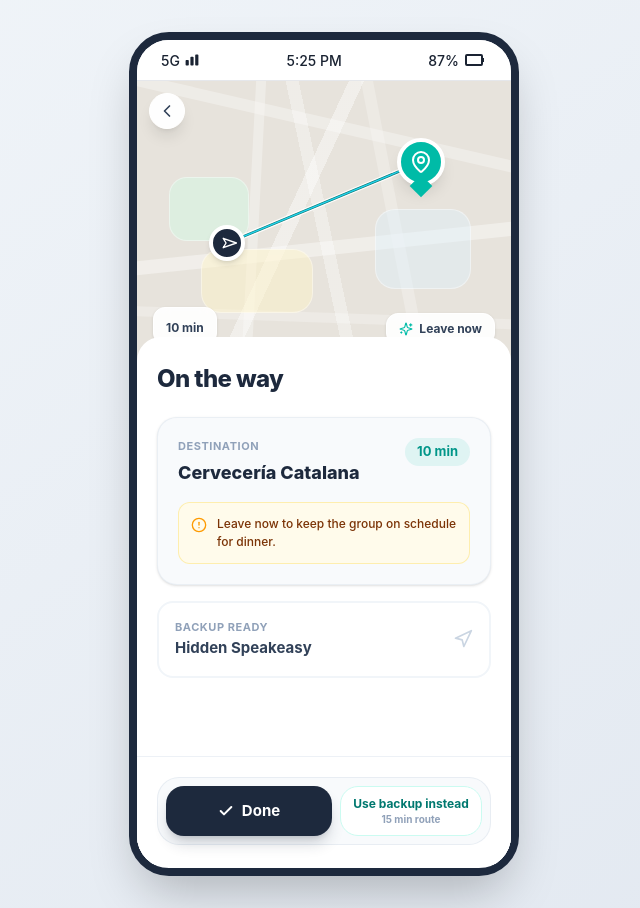
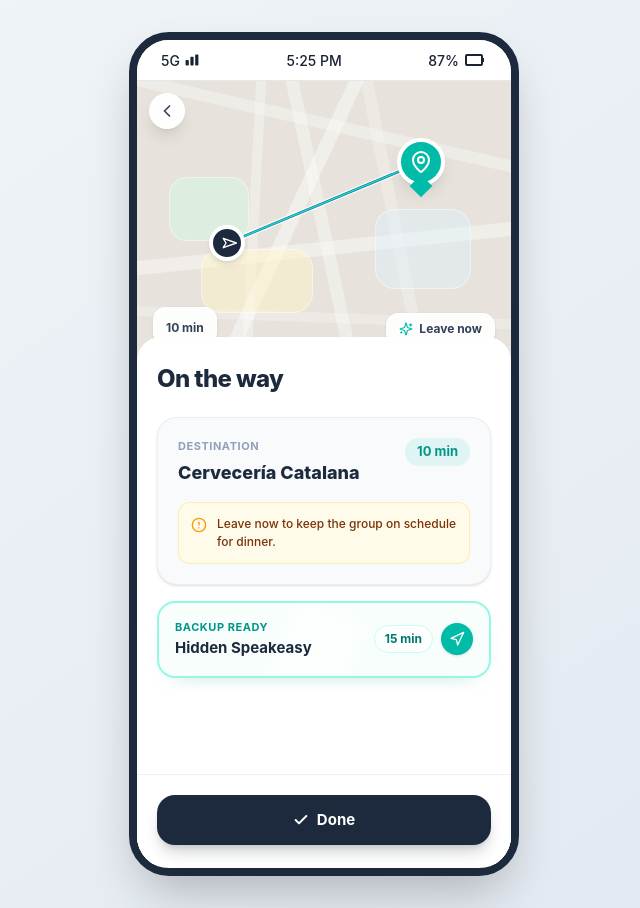
Before and after one commit to TuanDangNguyen2003/Interaction-Design-Proto-App, a React (Vite) app: page /#/group/barcelona-directions in a window 1280 px wide. Shown: the whole page, without its empty margins (316-956 px from the left). Built offline with nearby package versions, Linux system fonts and the light colour scheme.

Commit message:
stable version

```diff
--- a/src/app/screens/group/BarcelonaBackupSelectionScreen.tsx
+++ b/src/app/screens/group/BarcelonaBackupSelectionScreen.tsx
@@ -74,14 +74,18 @@
           Save backup
         </button>
         <button
-          onClick={() => navigate('/group/barcelona-confirmation')}
-          className="w-full bg-white border border-slate-200 text-slate-700 rounded-2xl py-3.5 font-bold text-[15px] hover:bg-slate-50 transition-all active:scale-[0.98]"
+          type="button"
+          disabled
+          aria-disabled="true"
+          className="w-full bg-white border border-slate-200 text-slate-700 rounded-2xl py-3.5 font-bold text-[15px] cursor-default"
         >
           Skip backup
         </button>
         <button
-          onClick={() => navigate('/group/barcelona-board')}
-          className="w-full text-slate-500 text-[14px] font-bold hover:text-slate-800 transition-colors py-1.5"
+          type="button"
+          disabled
+          aria-disabled="true"
+          className="w-full text-slate-500 text-[14px] font-bold py-1.5 cursor-default"
         >
           Change main choice
         </button>
--- a/src/app/screens/group/BarcelonaConfirmationScreen.tsx
+++ b/src/app/screens/group/BarcelonaConfirmationScreen.tsx
@@ -189,20 +189,12 @@
           <Navigation className="w-5 h-5" />
           Get directions
         </button>
-        <div className="grid grid-cols-2 gap-3">
-          <button
-            onClick={() => navigate('/')}
-            className="bg-slate-50 border border-slate-200 text-slate-600 rounded-2xl py-3 font-bold text-[14px] hover:bg-slate-100 transition-all active:scale-[0.98]"
-          >
-            Back to home
-          </button>
-          <button
-            onClick={() => navigate('/group/barcelona-backup-selection', { state: { previousOption: isBackup ? 'Hidden Speakeasy' : 'Cervecería Catalana' } })}
-            className="bg-teal-50 border border-teal-100 text-teal-700 rounded-2xl py-3 font-bold text-[14px] hover:bg-teal-100 transition-all active:scale-[0.98]"
-          >
-            {isBackup ? 'Change choice' : 'Use backup'}
-          </button>
-        </div>
+        <button
+          onClick={() => navigate('/')}
+          className="w-full bg-slate-50 border border-slate-200 text-slate-600 rounded-2xl py-3 font-bold text-[14px] hover:bg-slate-100 transition-all active:scale-[0.98]"
+        >
+          Back to home
+        </button>
       </div>
     </motion.div>
   );
--- a/src/app/screens/group/BarcelonaDirectionsScreen.tsx
+++ b/src/app/screens/group/BarcelonaDirectionsScreen.tsx
@@ -24,6 +24,7 @@
       };
   const currentLocation = { x: 24, y: 58 };
   const alternateRoute = isBackupRoute ? 'Cervecería Catalana' : 'Hidden Speakeasy';
+  const alternateTime = isBackupRoute ? '10 min' : '15 min';
 
   return (
     <motion.div
@@ -137,7 +138,7 @@
                 <p className="text-[11px] font-bold text-slate-400 uppercase tracking-wider mb-1">Destination</p>
                 <h2 className="text-[18px] font-extrabold text-slate-800">{route.name}</h2>
               </div>
-              <div className="bg-teal-500/10 text-teal-600 px-3 py-1 rounded-full text-[13px] font-bold">
+              <div className="shrink-0 whitespace-nowrap bg-teal-500/10 text-teal-600 px-3 py-1 rounded-full text-[13px] font-bold">
                 {route.walkTime}
               </div>
             </div>
@@ -149,35 +150,46 @@
             </div>
           </div>
 
-          <div className="bg-white border-2 border-slate-100 rounded-[16px] p-4 flex justify-between items-center mb-auto">
-            <div>
-              <p className="text-[11px] font-bold text-slate-400 uppercase tracking-wider mb-0.5">
+          <motion.button
+            type="button"
+            onClick={() => setIsBackupRoute((current) => !current)}
+            whileTap={{ scale: 0.985 }}
+            className="group relative w-full overflow-hidden bg-teal-50/50 border-2 border-teal-200 rounded-[18px] p-4 flex justify-between items-center mb-auto text-left shadow-[0_8px_22px_-18px_rgba(13,148,136,0.7)] hover:bg-teal-50 transition-colors"
+            aria-label={`${isBackupRoute ? 'Switch back to best choice' : 'Use backup route'}: ${alternateRoute}, ${alternateTime}`}
+          >
+            <motion.div
+              aria-hidden="true"
+              className="absolute -top-10 h-28 w-20 rotate-[22deg] bg-white/55 blur-sm"
+              initial={{ x: -120 }}
+              animate={{ x: 410 }}
+              transition={{ duration: 2.8, repeat: Infinity, repeatDelay: 1.4, ease: 'easeInOut' }}
+            />
+            <div className="relative">
+              <p className="text-[11px] font-bold text-teal-600 uppercase tracking-wider mb-0.5">
                 {isBackupRoute ? 'Best choice available' : 'Backup ready'}
               </p>
-              <h3 className="text-[15px] font-bold text-slate-700">{alternateRoute}</h3>
+              <h3 className="text-[15px] font-bold text-slate-800">{alternateRoute}</h3>
             </div>
-            <Navigation className="w-5 h-5 text-slate-300" />
+            <div className="relative flex items-center gap-2">
+              <span className="text-[12px] font-bold text-teal-700 bg-white/80 border border-teal-100 rounded-full px-2.5 py-1">
+                {alternateTime}
+              </span>
+              <div className="w-8 h-8 bg-teal-500 rounded-full flex items-center justify-center shadow-sm">
+                <Navigation className="w-4 h-4 text-white" />
               </div>
+            </div>
+          </motion.button>
         </div>
       </div>
 
       <div className="p-5 border-t border-slate-200/60 bg-white shadow-[0_-4px_20px_-10px_rgba(0,0,0,0.05)] shrink-0">
-        <div className="bg-slate-50 border border-slate-200/70 rounded-[22px] p-2 grid grid-cols-[1fr_auto] gap-2">
         <button
           onClick={() => navigate('/')}
-            className="bg-slate-800 text-white rounded-[18px] py-3.5 font-bold text-[15px] shadow-lg shadow-slate-800/20 hover:bg-slate-700 transition-all active:scale-[0.98] flex items-center justify-center gap-2"
+          className="w-full bg-slate-800 text-white rounded-[18px] py-3.5 font-bold text-[15px] shadow-lg shadow-slate-800/20 hover:bg-slate-700 transition-all active:scale-[0.98] flex items-center justify-center gap-2"
         >
           <Check className="w-4 h-4" strokeWidth={3} />
           Done
         </button>
-          <button
-            onClick={() => setIsBackupRoute((current) => !current)}
-            className="min-w-[142px] bg-white border border-teal-100 text-teal-700 rounded-[18px] px-3 py-2 font-bold text-[12px] leading-tight hover:bg-teal-50 transition-all active:scale-[0.98] flex flex-col items-center justify-center"
-          >
-            <span>{isBackupRoute ? 'Use best choice instead' : 'Use backup instead'}</span>
-            <span className="text-[10px] text-slate-400 font-bold mt-0.5">{isBackupRoute ? '10 min route' : '15 min route'}</span>
-          </button>
-        </div>
       </div>
     </motion.div>
   );
--- a/src/app/screens/group/BarcelonaOptionDetailScreen.tsx
+++ b/src/app/screens/group/BarcelonaOptionDetailScreen.tsx
@@ -120,12 +120,6 @@
         >
           Keep as backup
         </button>
-        <button
-          onClick={() => navigate(-1)}
-          className="w-full text-slate-500 text-[14px] font-bold hover:text-slate-800 transition-colors py-1.5"
-        >
-          Go back
-        </button>
       </div>
     </motion.div>
   );
```
Also changed, not shown: class_docs/db4/tripfit_lina_screencast_script.txt, 2 other files (tests, documents, lock files or other folders). Lines whose indentation alone changed are shown as unchanged.
